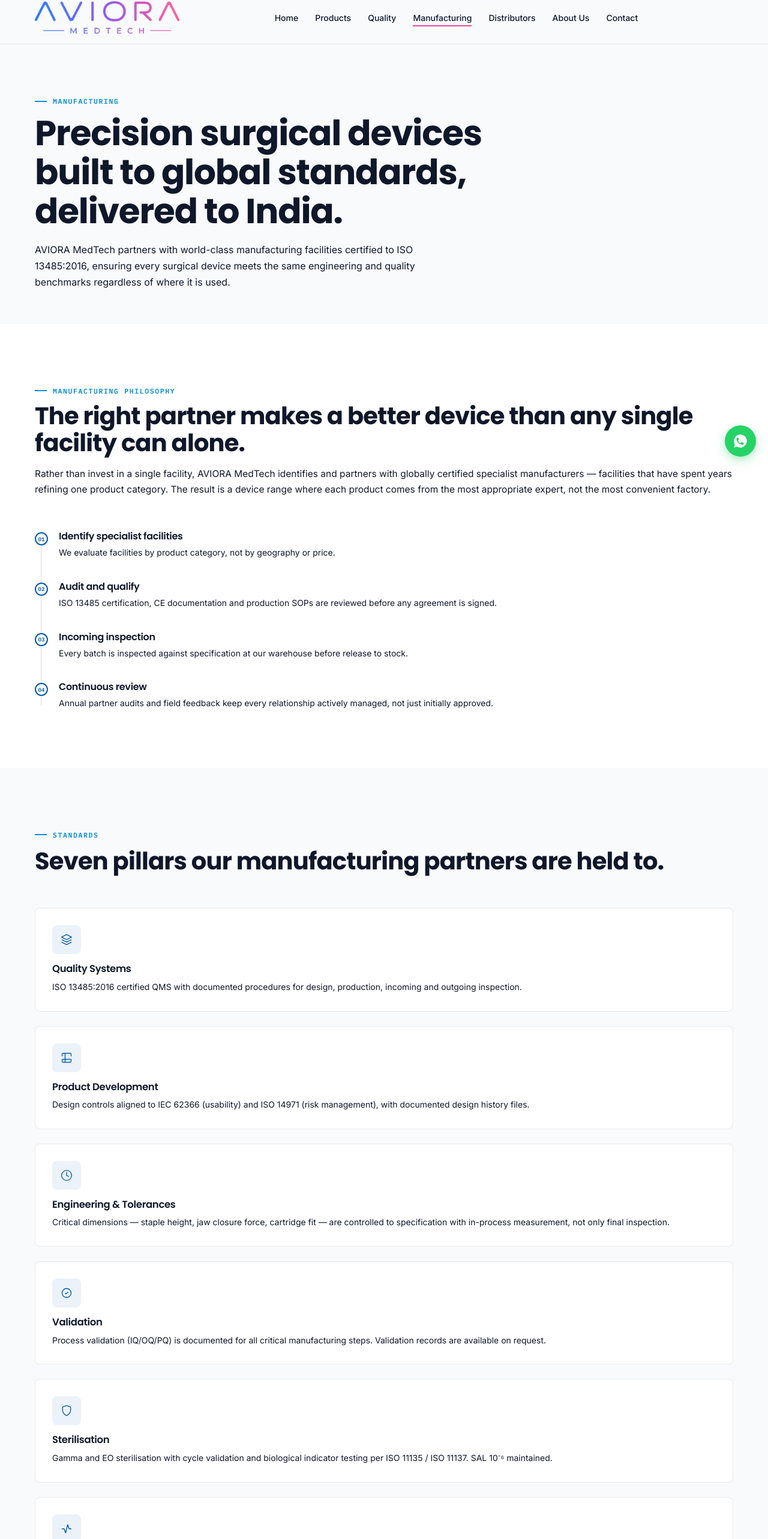
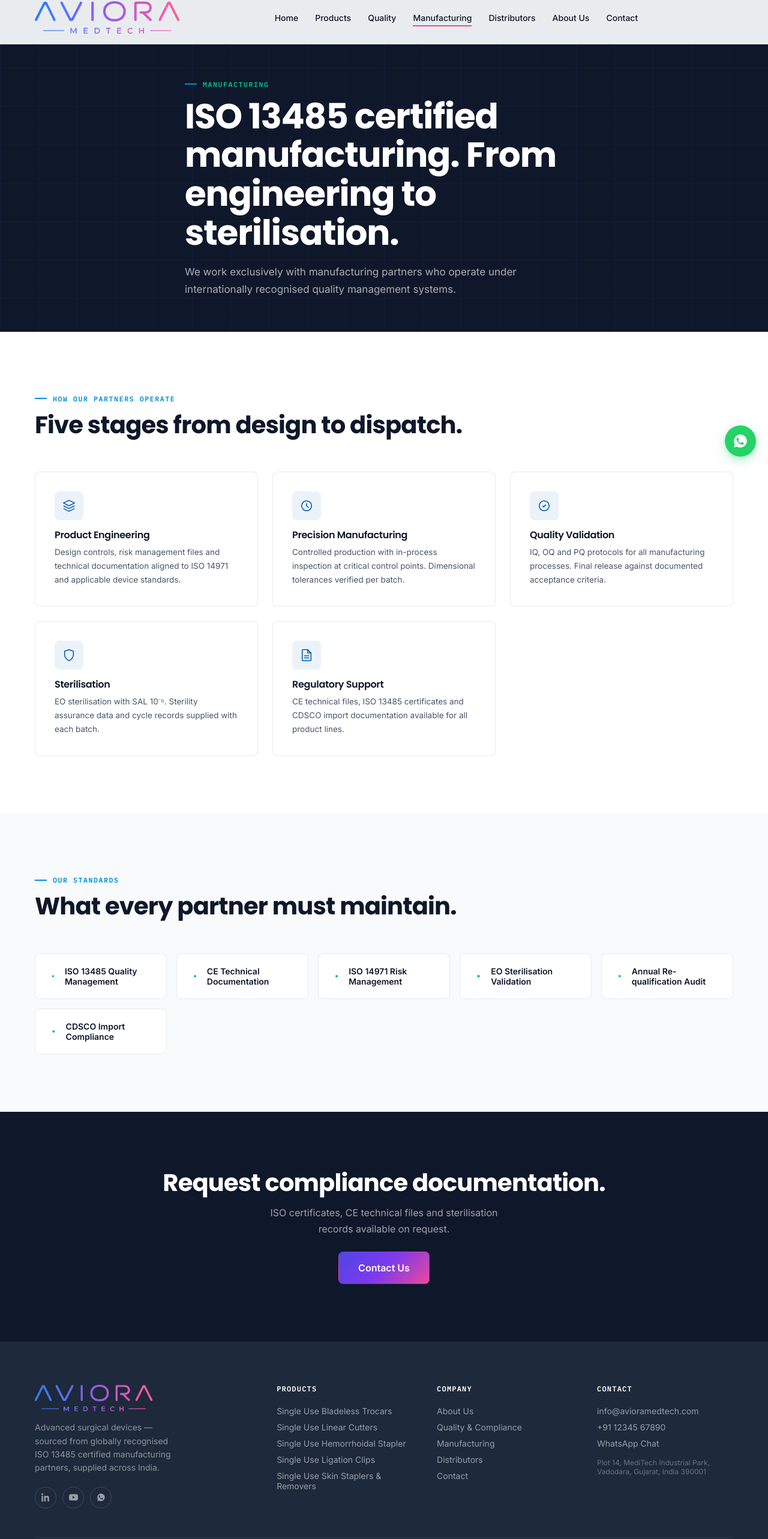
Before and after one commit to AkshaySojitra/aviora-website, a plain HTML site: page manufacturing.html in a window 1280 px wide. Shown: the part 15-2580 px from the top of the page at 60% size. Drawn offline with Linux system fonts and the light colour scheme.

Commit message:
Add files via upload

```diff
--- a/manufacturing.html
+++ b/manufacturing.html
@@ -3,18 +3,18 @@
 <head>
 <meta charset="UTF-8">
 <meta name="viewport" content="width=device-width, initial-scale=1.0">
-<title>Manufacturing | AVIORA MedTech</title>
-<meta name="description" content="AVIORA MedTech's manufacturing philosophy: partnering with globally certified facilities for precision surgical device development, validation, sterilisation and regulatory support.">
+<title>Manufacturing Partners | AVIORA MedTech</title>
+<meta name="description" content="AVIORA MedTech partners with ISO 13485 certified manufacturing facilities — covering product engineering, precision manufacturing, quality validation, sterilisation and regulatory support.">
 <link rel="canonical" href="https://www.avioramedtech.com/manufacturing.html">
 
 <meta property="og:type" content="website">
-<meta property="og:title" content="Quality & Compliance | AVIORA MedTech">
-<meta property="og:description" content="AVIORA MedTech's quality system: manufacturing-partner qualification, incoming inspection, CE documentation, ISO 13485 standards and CDSCO import compliance.">
+<meta property="og:title" content="Manufacturing Partners | AVIORA MedTech">
+<meta property="og:description" content="AVIORA MedTech partners with ISO 13485 certified manufacturing facilities — covering product engineering, precision manufacturing, quality validation and sterilisation.">
 <meta property="og:url" content="https://www.avioramedtech.com/manufacturing.html">
 <meta property="og:site_name" content="AVIORA MedTech">
 <meta name="twitter:card" content="summary_large_image">
-<meta name="twitter:title" content="Quality & Compliance | AVIORA MedTech">
-<meta name="twitter:description" content="AVIORA MedTech's quality system: manufacturing-partner qualification, incoming inspection, CE documentation, ISO 13485 standards and CDSCO import compliance.">
+<meta name="twitter:title" content="Manufacturing Partners | AVIORA MedTech">
+<meta name="twitter:description" content="AVIORA MedTech partners with ISO 13485 certified manufacturing facilities for precision surgical devices.">
 
 <link rel="icon" type="image/png" href="assets/images/favicon-32.png" sizes="32x32">
 <link rel="icon" type="image/png" href="assets/images/favicon.png" sizes="512x512">
@@ -72,106 +72,77 @@
 
 
 <main>
-<section class="section" style="padding-top:156px;padding-bottom:56px;">
-  <div class="wrap">
-<span class="eyebrow" style="margin-top:20px;">Manufacturing</span>
-    <h1 class="section-title" style="margin-top:14px;max-width:780px;">Precision surgical devices built to global standards, delivered to India.</h1>
-    <p class="muted" style="margin-top:18px;max-width:660px;font-size:16px;">AVIORA MedTech partners with world-class manufacturing facilities certified to ISO 13485:2016, ensuring every surgical device meets the same engineering and quality benchmarks regardless of where it is used.</p>
+
+<section class="section" style="padding-top:140px;padding-bottom:56px;background:var(--dark);color:#fff;position:relative;overflow:hidden;">
+  <div style="position:absolute;inset:0;background-image:linear-gradient(rgba(99,102,241,0.06) 1px,transparent 1px),linear-gradient(90deg,rgba(99,102,241,0.06) 1px,transparent 1px);background-size:64px 64px;" aria-hidden="true"></div>
+  <div class="wrap" style="position:relative;z-index:2;max-width:760px;">
+    <span class="eyebrow" style="color:var(--green);">Manufacturing</span>
+    <h1 style="color:#fff;margin-top:14px;">ISO 13485 certified manufacturing. From engineering to sterilisation.</h1>
+    <p style="margin-top:18px;font-size:17px;color:rgba(255,255,255,0.65);">We work exclusively with manufacturing partners who operate under internationally recognised quality management systems.</p>
   </div>
 </section>
 
-<!-- PHILOSOPHY -->
 <section class="section section-alt">
-  <div class="wrap grid grid-2" style="gap:56px;align-items:center;">
-    <div class="reveal">
-      <span class="eyebrow">Manufacturing philosophy</span>
-      <h2 class="section-title" style="margin-top:12px;">The right partner makes a better device than any single facility can alone.</h2>
-      <p class="muted" style="margin-top:16px;font-size:15.5px;">Rather than invest in a single facility, AVIORA MedTech identifies and partners with globally certified specialist manufacturers — facilities that have spent years refining one product category. The result is a device range where each product comes from the most appropriate expert, not the most convenient factory.</p>
+  <div class="wrap">
+    <div class="section-head reveal">
+      <span class="eyebrow">How our partners operate</span>
+      <h2 style="margin-top:14px;">Five stages from design to dispatch.</h2>
     </div>
-    <div class="timeline reveal">
-      <div class="timeline-item">
-        <span class="timeline-dot">01</span>
-        <h3 style="font-size:16px;">Identify specialist facilities</h3>
-        <p class="muted" style="margin-top:6px;font-size:14px;">We evaluate facilities by product category, not by geography or price.</p>
+    <div class="grid g3" style="gap:24px;">
+      <div class="card" style="padding:32px;">
+        <div class="card-icon"><svg width="22" height="22" viewBox="0 0 24 24" fill="none"><path d="M12 2 2 7l10 5 10-5-10-5ZM2 17l10 5 10-5M2 12l10 5 10-5" stroke="currentColor" stroke-width="1.7" stroke-linejoin="round"/></svg></div>
+        <h3 style="margin-top:16px;font-size:16px;">Product Engineering</h3>
+        <p style="margin-top:8px;font-size:13.5px;color:var(--mid);">Design controls, risk management files and technical documentation aligned to ISO 14971 and applicable device standards.</p>
       </div>
-      <div class="timeline-item">
-        <span class="timeline-dot">02</span>
-        <h3 style="font-size:16px;">Audit and qualify</h3>
-        <p class="muted" style="margin-top:6px;font-size:14px;">ISO 13485 certification, CE documentation and production SOPs are reviewed before any agreement is signed.</p>
+      <div class="card" style="padding:32px;">
+        <div class="card-icon"><svg width="22" height="22" viewBox="0 0 24 24" fill="none"><path d="M12 8v4l3 3m6-3a9 9 0 1 1-18 0 9 9 0 0 1 18 0Z" stroke="currentColor" stroke-width="1.7" stroke-linecap="round"/></svg></div>
+        <h3 style="margin-top:16px;font-size:16px;">Precision Manufacturing</h3>
+        <p style="margin-top:8px;font-size:13.5px;color:var(--mid);">Controlled production with in-process inspection at critical control points. Dimensional tolerances verified per batch.</p>
       </div>
-      <div class="timeline-item">
-        <span class="timeline-dot">03</span>
-        <h3 style="font-size:16px;">Incoming inspection</h3>
-        <p class="muted" style="margin-top:6px;font-size:14px;">Every batch is inspected against specification at our warehouse before release to stock.</p>
+      <div class="card" style="padding:32px;">
+        <div class="card-icon"><svg width="22" height="22" viewBox="0 0 24 24" fill="none"><path d="M9 12l2 2 4-4M21 12a9 9 0 1 1-18 0 9 9 0 0 1 18 0Z" stroke="currentColor" stroke-width="1.7"/></svg></div>
+        <h3 style="margin-top:16px;font-size:16px;">Quality Validation</h3>
+        <p style="margin-top:8px;font-size:13.5px;color:var(--mid);">IQ, OQ and PQ protocols for all manufacturing processes. Final release against documented acceptance criteria.</p>
       </div>
-      <div class="timeline-item">
-        <span class="timeline-dot">04</span>
-        <h3 style="font-size:16px;">Continuous review</h3>
-        <p class="muted" style="margin-top:6px;font-size:14px;">Annual partner audits and field feedback keep every relationship actively managed, not just initially approved.</p>
+      <div class="card" style="padding:32px;">
+        <div class="card-icon"><svg width="22" height="22" viewBox="0 0 24 24" fill="none"><path d="M12 2 4 5v6c0 5 3.4 8.7 8 11 4.6-2.3 8-6 8-11V5l-8-3Z" stroke="currentColor" stroke-width="1.7" stroke-linejoin="round"/></svg></div>
+        <h3 style="margin-top:16px;font-size:16px;">Sterilisation</h3>
+        <p style="margin-top:8px;font-size:13.5px;color:var(--mid);">EO sterilisation with SAL 10⁻⁶. Sterility assurance data and cycle records supplied with each batch.</p>
+      </div>
+      <div class="card" style="padding:32px;">
+        <div class="card-icon"><svg width="22" height="22" viewBox="0 0 24 24" fill="none"><path d="M14 2H6a2 2 0 0 0-2 2v16a2 2 0 0 0 2 2h12a2 2 0 0 0 2-2V8l-6-6Z" stroke="currentColor" stroke-width="1.7" stroke-linejoin="round"/><path d="M14 2v6h6M16 13H8M16 17H8" stroke="currentColor" stroke-width="1.7" stroke-linecap="round"/></svg></div>
+        <h3 style="margin-top:16px;font-size:16px;">Regulatory Support</h3>
+        <p style="margin-top:8px;font-size:13.5px;color:var(--mid);">CE technical files, ISO 13485 certificates and CDSCO import documentation available for all product lines.</p>
       </div>
     </div>
   </div>
 </section>
 
-<!-- 7 PILLARS -->
 <section class="section">
   <div class="wrap">
     <div class="section-head reveal">
-      <span class="eyebrow">Standards</span>
-      <h2 class="section-title">Seven pillars our manufacturing partners are held to.</h2>
+      <span class="eyebrow">Our standards</span>
+      <h2 style="margin-top:14px;">What every partner must maintain.</h2>
     </div>
-    <div class="grid grid-3" style="gap:24px;">
-      <div class="card reveal" style="padding:28px;">
-        <div class="card-icon"><svg width="20" height="20" viewBox="0 0 24 24" fill="none"><path d="M12 2 2 7l10 5 10-5-10-5Z" stroke="currentColor" stroke-width="1.6" stroke-linejoin="round"/><path d="M2 17l10 5 10-5M2 12l10 5 10-5" stroke="currentColor" stroke-width="1.6" stroke-linejoin="round"/></svg></div>
-        <h3 style="margin-top:16px;font-size:16.5px;">Quality Systems</h3>
-        <p class="muted" style="margin-top:8px;font-size:14px;">ISO 13485:2016 certified QMS with documented procedures for design, production, incoming and outgoing inspection.</p>
-      </div>
-      <div class="card reveal" style="padding:28px;">
-        <div class="card-icon"><svg width="20" height="20" viewBox="0 0 24 24" fill="none"><path d="M9 3H5a2 2 0 0 0-2 2v4m6-6h10a2 2 0 0 1 2 2v4M9 3v18m0 0h10a2 2 0 0 0 2-2v-4M9 21H5a2 2 0 0 1-2-2v-4m0 0h18" stroke="currentColor" stroke-width="1.6" stroke-linejoin="round"/></svg></div>
-        <h3 style="margin-top:16px;font-size:16.5px;">Product Development</h3>
-        <p class="muted" style="margin-top:8px;font-size:14px;">Design controls aligned to IEC 62366 (usability) and ISO 14971 (risk management), with documented design history files.</p>
-      </div>
-      <div class="card reveal" style="padding:28px;">
-        <div class="card-icon"><svg width="20" height="20" viewBox="0 0 24 24" fill="none"><path d="M12 2a10 10 0 1 0 0 20A10 10 0 0 0 12 2Z" stroke="currentColor" stroke-width="1.6"/><path d="M12 6v6l4 2" stroke="currentColor" stroke-width="1.6" stroke-linecap="round"/></svg></div>
-        <h3 style="margin-top:16px;font-size:16.5px;">Engineering &amp; Tolerances</h3>
-        <p class="muted" style="margin-top:8px;font-size:14px;">Critical dimensions — staple height, jaw closure force, cartridge fit — are controlled to specification with in-process measurement, not only final inspection.</p>
-      </div>
-      <div class="card reveal" style="padding:28px;">
-        <div class="card-icon"><svg width="20" height="20" viewBox="0 0 24 24" fill="none"><path d="M9 12l2 2 4-4M21 12a9 9 0 1 1-18 0 9 9 0 0 1 18 0Z" stroke="currentColor" stroke-width="1.6"/></svg></div>
-        <h3 style="margin-top:16px;font-size:16.5px;">Validation</h3>
-        <p class="muted" style="margin-top:8px;font-size:14px;">Process validation (IQ/OQ/PQ) is documented for all critical manufacturing steps. Validation records are available on request.</p>
-      </div>
-      <div class="card reveal" style="padding:28px;">
-        <div class="card-icon"><svg width="20" height="20" viewBox="0 0 24 24" fill="none"><path d="M12 2 4 5v6c0 5 3.4 8.7 8 11 4.6-2.3 8-6 8-11V5l-8-3Z" stroke="currentColor" stroke-width="1.6" stroke-linejoin="round"/></svg></div>
-        <h3 style="margin-top:16px;font-size:16.5px;">Sterilisation</h3>
-        <p class="muted" style="margin-top:8px;font-size:14px;">Gamma and EO sterilisation with cycle validation and biological indicator testing per ISO 11135 / ISO 11137. SAL 10⁻⁶ maintained.</p>
-      </div>
-      <div class="card reveal" style="padding:28px;">
-        <div class="card-icon"><svg width="20" height="20" viewBox="0 0 24 24" fill="none"><path d="M3 12h4l3 8 4-16 3 8h4" stroke="currentColor" stroke-width="1.8" stroke-linecap="round" stroke-linejoin="round"/></svg></div>
-        <h3 style="margin-top:16px;font-size:16.5px;">Regulatory Support</h3>
-        <p class="muted" style="margin-top:8px;font-size:14px;">Manufacturing partners maintain CE technical files and, where applicable, FDA 510(k) clearances. AVIORA MedTech holds CDSCO import registration for all supplied product lines.</p>
-      </div>
-      <div class="card reveal" style="padding:28px;">
-        <div class="card-icon"><svg width="20" height="20" viewBox="0 0 24 24" fill="none"><path d="M17 21v-2a4 4 0 0 0-4-4H7a4 4 0 0 0-4 4v2M13 7a4 4 0 1 1-8 0 4 4 0 0 1 8 0Z" stroke="currentColor" stroke-width="1.6" stroke-linecap="round"/></svg></div>
-        <h3 style="margin-top:16px;font-size:16.5px;">Partner Transparency</h3>
-        <p class="muted" style="margin-top:8px;font-size:14px;">Where permitted by our supply agreements, we disclose manufacturing partner identity and certification details to hospital procurement on request.</p>
-      </div>
+    <div style="display:grid;grid-template-columns:repeat(auto-fit,minmax(220px,1fr));gap:16px;">
+      <div style="padding:20px 24px;background:var(--white);border:1px solid var(--line);border-radius:8px;display:flex;align-items:center;gap:14px;"><svg width="16" height="16" viewBox="0 0 24 24" fill="none"><circle cx="12" cy="12" r="4" fill="var(--green)"/></svg><span style="font-size:14px;font-weight:600;">ISO 13485 Quality Management</span></div>
+      <div style="padding:20px 24px;background:var(--white);border:1px solid var(--line);border-radius:8px;display:flex;align-items:center;gap:14px;"><svg width="16" height="16" viewBox="0 0 24 24" fill="none"><circle cx="12" cy="12" r="4" fill="var(--green)"/></svg><span style="font-size:14px;font-weight:600;">CE Technical Documentation</span></div>
+      <div style="padding:20px 24px;background:var(--white);border:1px solid var(--line);border-radius:8px;display:flex;align-items:center;gap:14px;"><svg width="16" height="16" viewBox="0 0 24 24" fill="none"><circle cx="12" cy="12" r="4" fill="var(--green)"/></svg><span style="font-size:14px;font-weight:600;">ISO 14971 Risk Management</span></div>
+      <div style="padding:20px 24px;background:var(--white);border:1px solid var(--line);border-radius:8px;display:flex;align-items:center;gap:14px;"><svg width="16" height="16" viewBox="0 0 24 24" fill="none"><circle cx="12" cy="12" r="4" fill="var(--green)"/></svg><span style="font-size:14px;font-weight:600;">EO Sterilisation Validation</span></div>
+      <div style="padding:20px 24px;background:var(--white);border:1px solid var(--line);border-radius:8px;display:flex;align-items:center;gap:14px;"><svg width="16" height="16" viewBox="0 0 24 24" fill="none"><circle cx="12" cy="12" r="4" fill="var(--green)"/></svg><span style="font-size:14px;font-weight:600;">Annual Re-qualification Audit</span></div>
+      <div style="padding:20px 24px;background:var(--white);border:1px solid var(--line);border-radius:8px;display:flex;align-items:center;gap:14px;"><svg width="16" height="16" viewBox="0 0 24 24" fill="none"><circle cx="12" cy="12" r="4" fill="var(--green)"/></svg><span style="font-size:14px;font-weight:600;">CDSCO Import Compliance</span></div>
     </div>
   </div>
 </section>
 
-<!-- DARK CTA -->
 <section class="section section-dark">
   <div class="wrap" style="text-align:center;">
-    <span class="eyebrow">Learn more</span>
-    <h2 style="color:#fff;font-size:clamp(22px,3vw,30px);margin-top:16px;max-width:560px;margin-left:auto;margin-right:auto;">Want detailed manufacturing certifications for a specific product line?</h2>
-    <p style="margin-top:14px;color:rgba(255,255,255,0.65);max-width:520px;margin-left:auto;margin-right:auto;">Contact our team with the product reference and we will prepare a full compliance pack within two business days.</p>
-    <div style="display:flex;gap:16px;justify-content:center;flex-wrap:wrap;margin-top:28px;">
-      <a href="contact.html" class="btn btn-accent">Request Certification Docs</a>
-      <a href="quality.html" class="btn btn-ghost-white">View Quality System</a>
-    </div>
+    <h2>Request compliance documentation.</h2>
+    <p style="margin-top:14px;color:rgba(255,255,255,0.6);max-width:420px;margin-left:auto;margin-right:auto;">ISO certificates, CE technical files and sterilisation records available on request.</p>
+    <a href="contact.html" class="btn btn-gradient btn-lg" style="margin-top:24px;">Contact Us</a>
   </div>
 </section>
+
 </main>
 <footer class="site-footer" role="contentinfo">
   <div class="wrap">
```
Also changed, not shown: about.html (+73 -64 lines), index.html (+11 -11 lines), products.html (+7 -7 lines), quality.html (+1 -1 lines).
